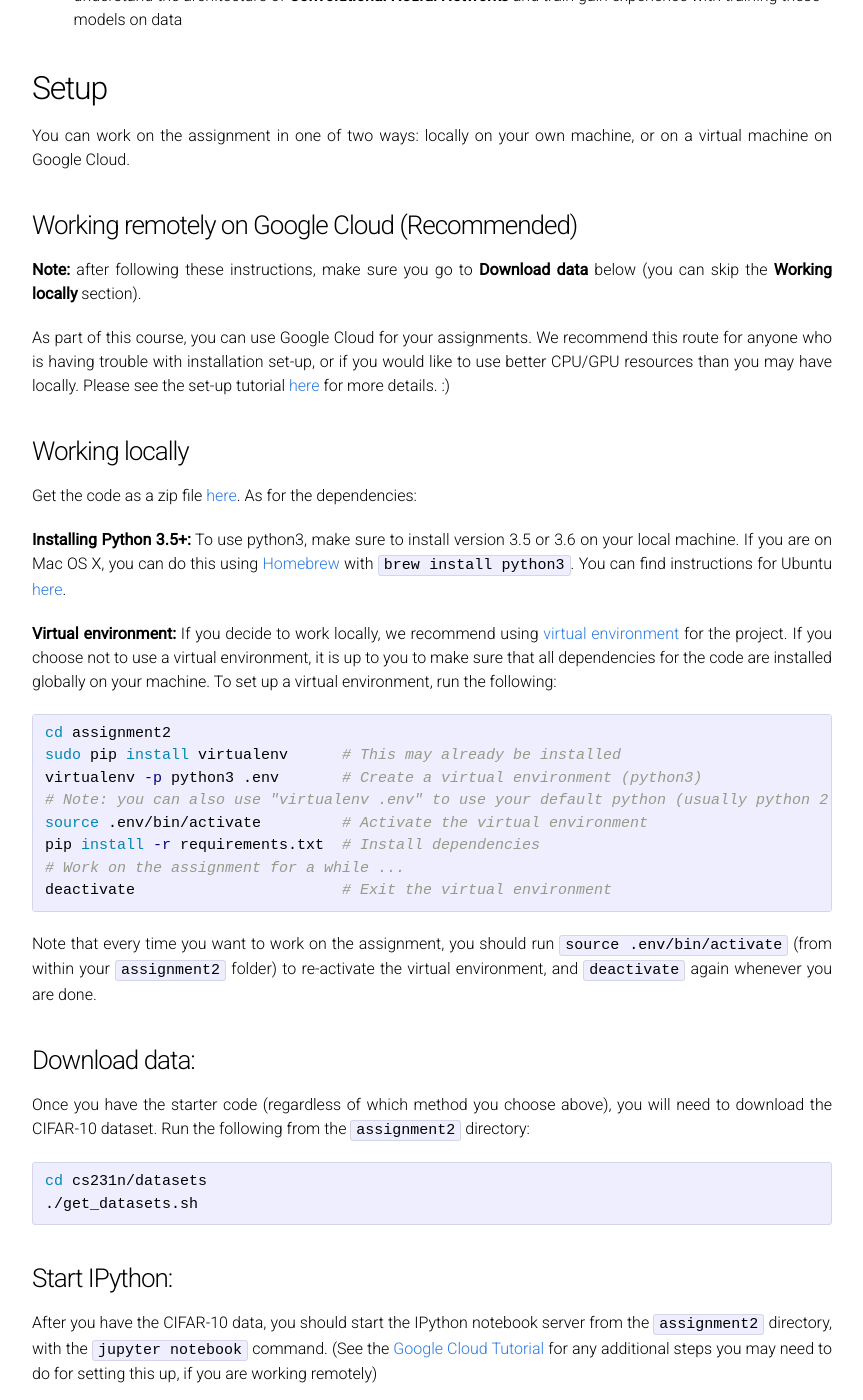
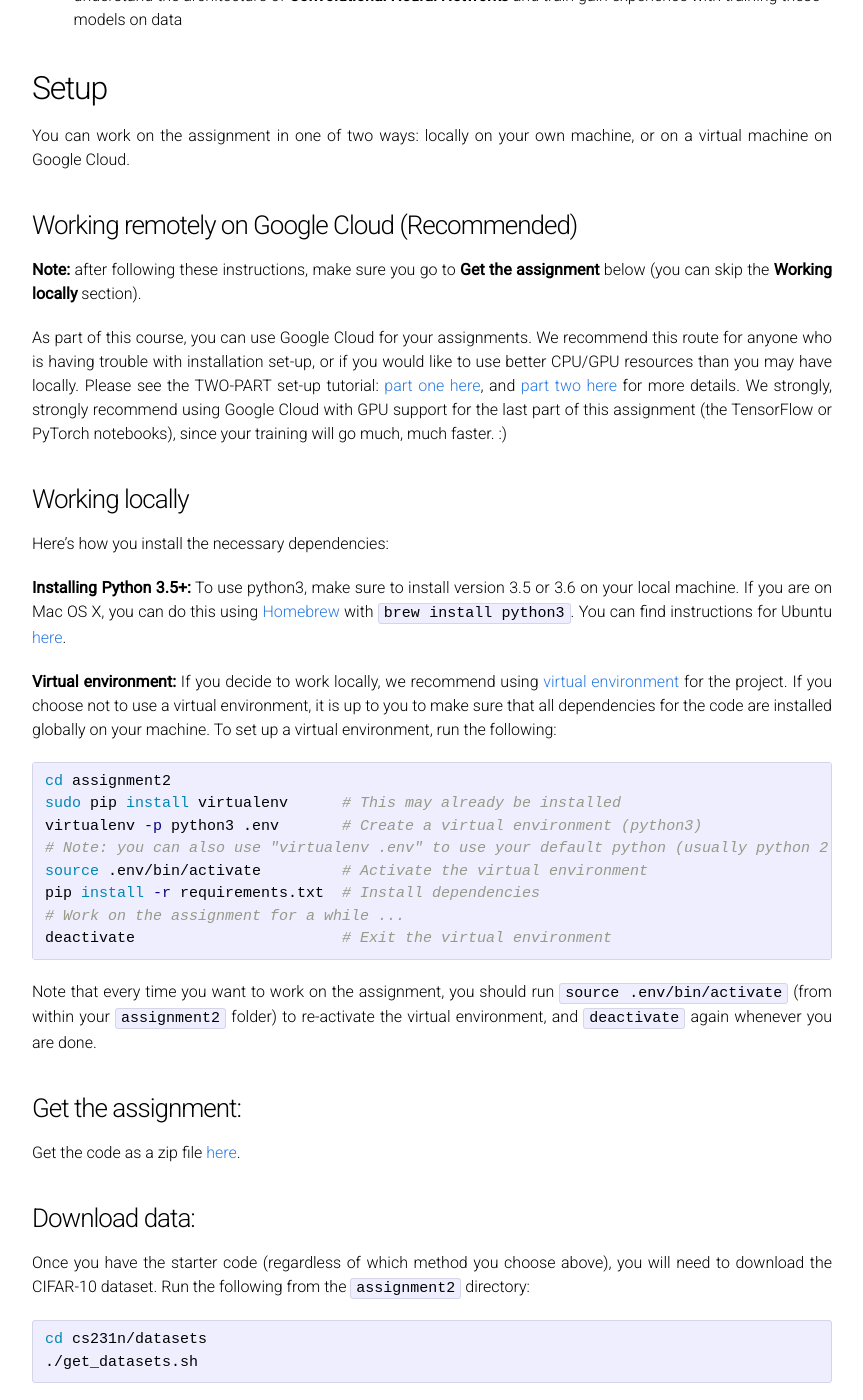
Before and after one commit to cs231n/cs231n.github.io, a Jekyll site: the page built from assignments/2017/assignment2.md, in a window 1280 px wide and 1400 px high, scrolled down 345 px. Shown: the whole window, without its empty margins (208-1071 px from the left). Built offline with Jekyll 4.4.1, drawn with Linux system fonts in a browser that asks for light colours; some of the changed text lies outside the part shown.

Commit message:
minor fixes

```diff
--- a/assignments/2017/assignment2.md
+++ b/assignments/2017/assignment2.md
@@ -24,12 +24,12 @@ You can work on the assignment in one of two ways: locally on your own machine,
 
 ### Working remotely on Google Cloud (Recommended)
 
-**Note:** after following these instructions, make sure you go to **Download data** below (you can skip the **Working locally** section).
+**Note:** after following these instructions, make sure you go to **Get the assignment** below (you can skip the **Working locally** section).
 
-As part of this course, you can use Google Cloud for your assignments. We recommend this route for anyone who is having trouble with installation set-up, or if you would like to use better CPU/GPU resources than you may have locally. Please see the set-up tutorial [here](http://cs231n.github.io/gce-tutorial/) for more details. :)
+As part of this course, you can use Google Cloud for your assignments. We recommend this route for anyone who is having trouble with installation set-up, or if you would like to use better CPU/GPU resources than you may have locally. Please see the TWO-PART set-up tutorial: [part one here](http://cs231n.github.io/gce-tutorial/), and [part two here](http://cs231n.github.io/gce-tutorial-gpus/) for more details. We strongly, strongly recommend using Google Cloud with GPU support for the last part of this assignment (the TensorFlow or PyTorch notebooks), since your training will go much, much faster. :)
 
 ### Working locally
-Get the code as a zip file [here](http://cs231n.stanford.edu/assignments/2017/spring1617_assignment2.zip). As for the dependencies:
+Here's how you install the necessary dependencies:
 
 **Installing Python 3.5+:**
 To use python3, make sure to install version 3.5 or 3.6 on your local machine. If you are on Mac OS X, you can do this using [Homebrew](https://brew.sh) with `brew install python3`. You can find instructions for Ubuntu [here](https://www.digitalocean.com/community/tutorials/how-to-install-python-3-and-set-up-a-local-programming-environment-on-ubuntu-16-04).
@@ -50,6 +50,9 @@ deactivate                       # Exit the virtual environment
 
 Note that every time you want to work on the assignment, you should run `source .env/bin/activate` (from within your `assignment2` folder) to re-activate the virtual environment, and `deactivate` again whenever you are done.
 
+### Get the assignment:
+Get the code as a zip file [here](http://cs231n.stanford.edu/assignments/2017/spring1617_assignment2.zip).
+
 ### Download data:
 Once you have the starter code (regardless of which method you choose above), you will need to download the CIFAR-10 dataset.
 Run the following from the `assignment2` directory:
@@ -67,7 +70,7 @@ If you are unfamiliar with IPython, you can also refer to our
 [IPython tutorial](/ipython-tutorial).
 
 ### Some Notes
-**NOTE 1:** This year, the `assignment2` code has been tested to be compatible with python versions `2.7`, `3.5`, `3.6` (it may work with other versions of `3.x`, but we won't be officially supporting them). You will need to make sure that during your `virtualenv` setup that the correct version of `python` is used. You can confirm your python version by (1) activating your virtualenv and (2) running `which python`.
+**NOTE 1:** This year, the `assignment2` code has been tested to be compatible with python versions `3.5` and `3.6` (it may work with other versions of `3.x`, but we won't be officially supporting them). For this assignment, we are NOT officially supporting python2. Use it at your own risk. You will need to make sure that during your `virtualenv` setup that the correct version of `python` is used. You can confirm your python version by (1) activating your virtualenv and (2) running `which python`.
 
 **NOTE 2:** If you are working in a virtual environment on OSX, you may *potentially* encounter
 errors with matplotlib due to the [issues described here](http://matplotlib.org/faq/virtualenv_faq.html). In our testing, it seems that this issue is no longer present with the most recent version of matplotlib, but if you do end up running into this issue you may have to use the `start_ipython_osx.sh` script from the `assignment1` directory (instead of `jupyter notebook` above) to launch your IPython notebook server. Note that you may have to modify some variables within the script to match your version of python/installation directory. The script assumes that your virtual environment is named `.env`.
@@ -92,10 +95,9 @@ The IPython notebook `Dropout.ipynb` will help you implement Dropout and explore
 its effects on model generalization.
 
 ### Q4: ConvNet on CIFAR-10 (30 points)
-In the IPython Notebook `ConvolutionalNetworks.ipynb` you will implement several
-new layers that are commonly used in convolutional networks. You will train a
-(shallow) convolutional network on CIFAR-10, and it will then be up to you to
-train the best network that you can.
+For this last part, you will be working in either TensorFlow or PyTorch, two popular and powerful deep learning frameworks. **You only need to complete ONE of these two notebooks.** You do NOT need to do both, but a very small amount of extra credit will be awarded to those who do.
+
+Open up either `PyTorch.ipynb` or `TensorFlow.ipynb`. There, you will learn how the framework works, culminating in training a  convolutional network of your own design on CIFAR-10 to get the best performance you can.
 
 ### Q5: Do something extra! (up to +10 points)
 In the process of training your network, you should feel free to implement
```
Also changed, not shown: other parts of assignments/2017/assignment2.md (+1 -1 lines), assignment2_google_cloud.md (+3 -3 lines).
